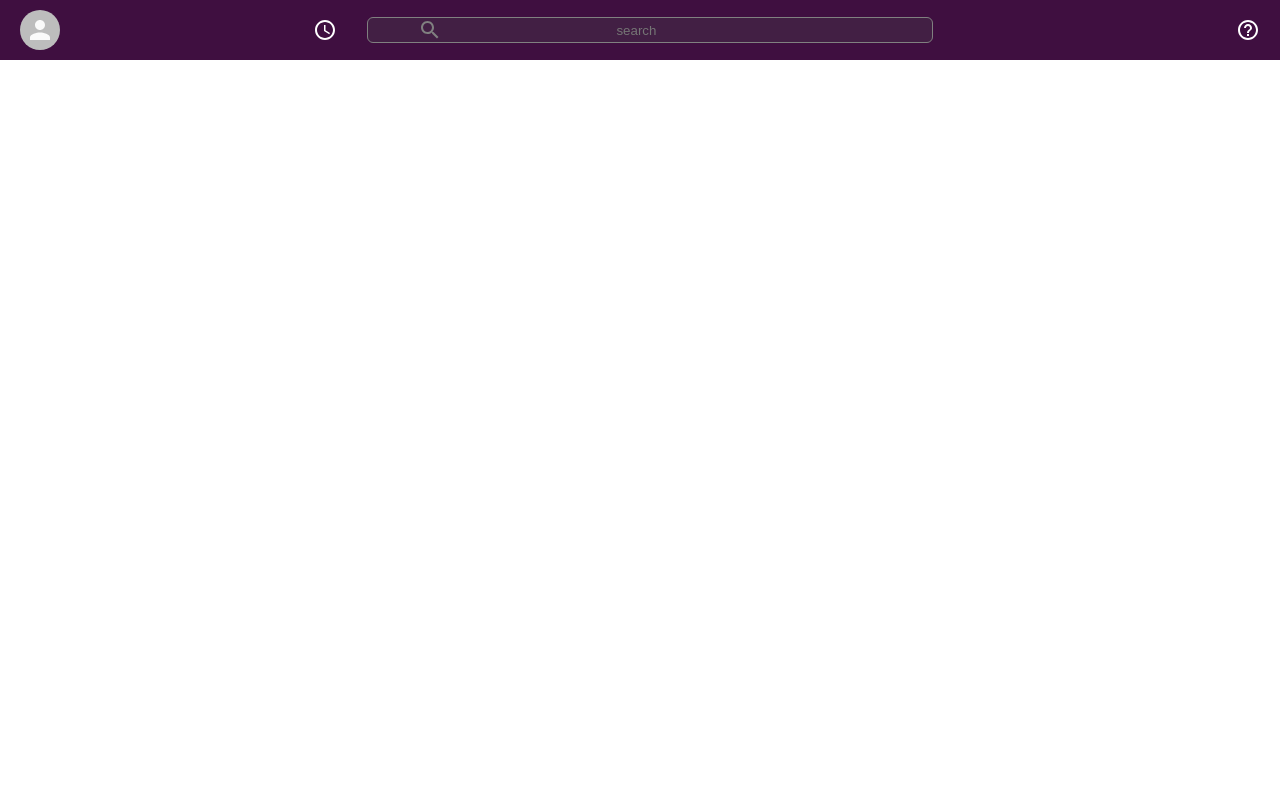
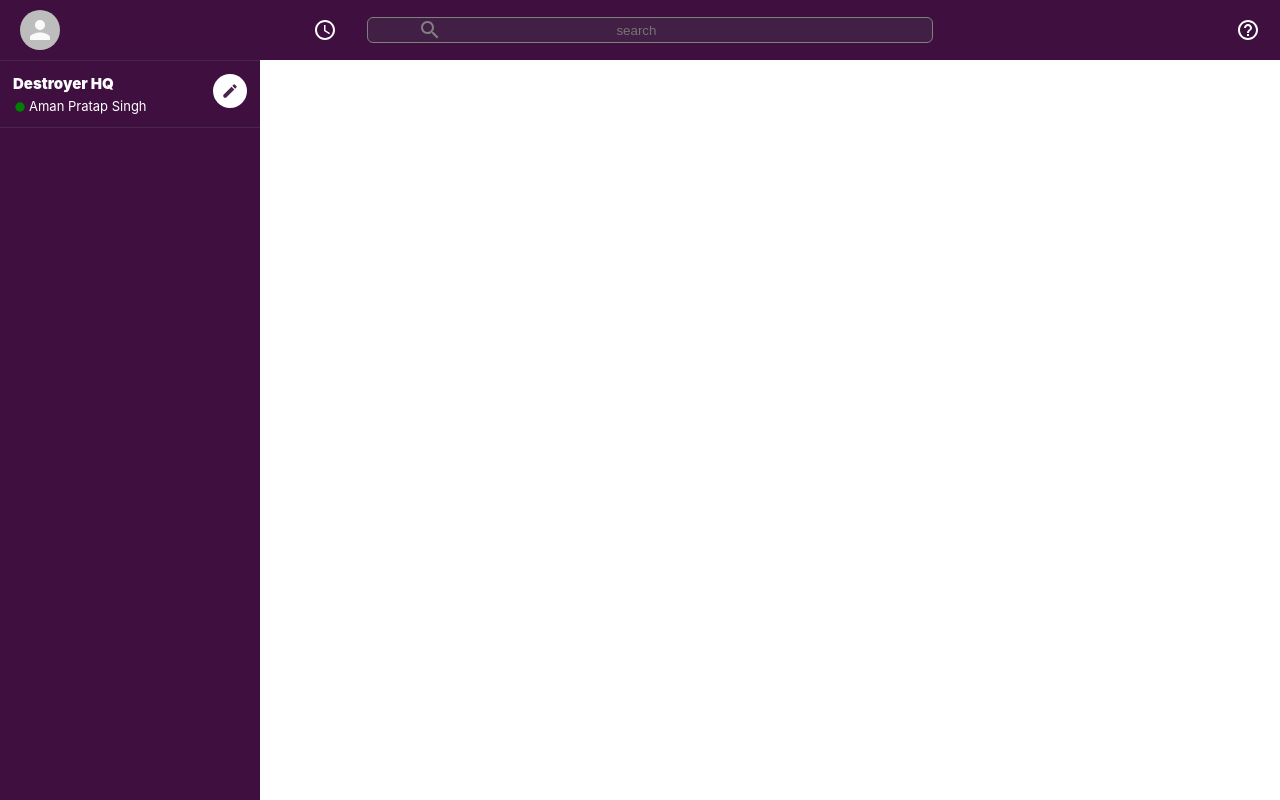
Before and after one commit to aman440/slack, a React (Create React App) app in the folder slack-clone/: page / in a window 1280 px wide. Built offline with nearby package versions, Linux system fonts and the light colour scheme.

Commit message:
SideBar Header

```diff
--- a/slack-clone/src/App.js
+++ b/slack-clone/src/App.js
@@ -6,17 +6,23 @@ import {
   Route,
 } from "react-router-dom";
 import Header from './components/Header';
+import styled from 'styled-components'
+import Sidebar from './components/Sidebar';
 
 function App() {
   return (
     <div className="app">
       <Router>
       <>
-        <Switch>
-          <Route path="/" exact>
-            <Header />
-          </Route>
-        </Switch>
+      <Header />
+        <AppBody>
+          <Sidebar />
+          <Switch>
+            <Route path="/" exact>
+              {/* chat */}
+            </Route>
+          </Switch>
+        </AppBody>
       </>
     </Router>
     </div>
@@ -24,3 +30,8 @@ function App() {
 }
 
 export default App;
+
+const AppBody = styled.div`
+  display: flex;
+  height: 100vh;
+`;
--- /dev/null
+++ b/slack-clone/src/components/Sidebar.js
@@ -0,0 +1,70 @@
+import React from 'react'
+import styled from 'styled-components'
+import FiberManualRecordIcon from '@material-ui/icons/FiberManualRecord';
+import CreateIcon from '@material-ui/icons/Create';
+
+function Sidebar() {
+    return (
+        <SidebarContainer>
+            <SidebarHeader>
+                <SidebarInfo>
+                    <h2>Destroyer HQ</h2>
+                    <h3>
+                        <FiberManualRecordIcon />
+                        Aman Pratap Singh
+                    </h3>
+                </SidebarInfo>
+                <CreateIcon />
+            </SidebarHeader>
+        </SidebarContainer>
+    )
+}
+
+export default Sidebar;
+
+const SidebarContainer = styled.div`
+    color: white;
+    background-color: var(--slack-color);
+    flex: 0.3;
+    border-top: 1px solid #49274b;
+    max-width: 260px;
+    margin-top: 60px;
+`;
+
+const SidebarHeader = styled.div`
+    display: flex;
+    border-bottom: 1px solid #49274b;
+    padding: 13px;
+
+    > .MuiSvgIcon-root {
+        padding: 8px;
+        color: #49274b;
+        font-size: 18px;
+        background-color: white;
+        border-radius: 999px;
+    }
+`;
+
+const SidebarInfo = styled.div`
+    flex: 1;
+
+    > h2 {
+        font-size: 15px;
+        font-weight: 900;
+        margin-bottom: 5px;
+    }
+
+    > h3 {
+        display: flex;
+        font-size: 13px;
+        font-weight: 400;
+        align-items: center;
+    }
+
+    > h3 > .MuiSvgIcon-root {
+        font-size: 14px;
+        margin-top: 1px;
+        margin-right: 2px;
+        color: green;
+    }
+`;
```
